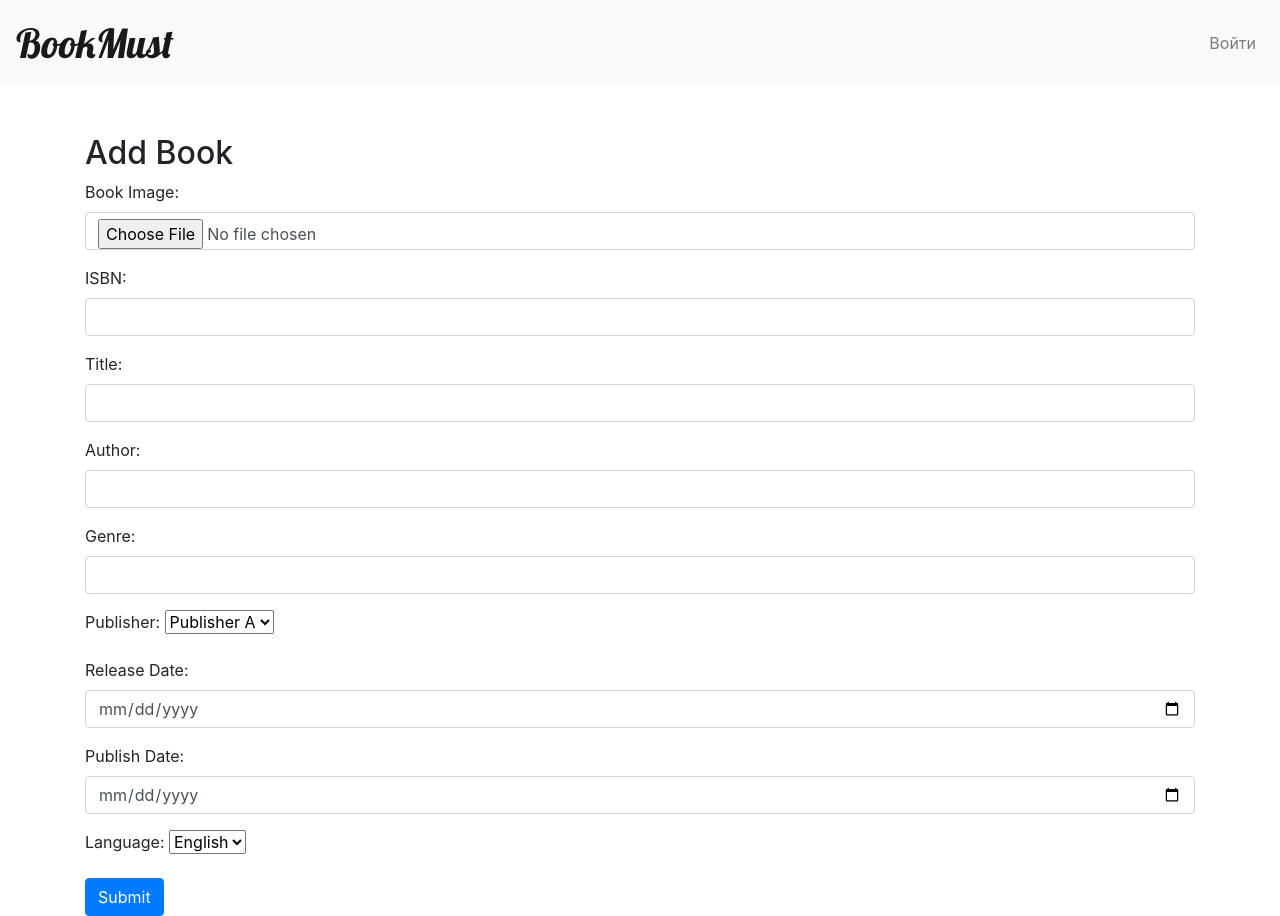
After one commit to stas224/BookMust2.0, a Flask app: template templates/add_update_book_in_pool.html in a window 1280 px wide. The commit adds this page. Run offline with Flask 3, Linux system fonts and the light colour scheme; the template is opened without the code that fills it, so the values that code supplies are empty; some libraries are stand-ins or nearby versions; some web fonts are replaced.

Commit message:
start add logic adding book in general pool

```diff
--- /dev/null
+++ b/templates/add_update_book_in_pool.html
@@ -0,0 +1,52 @@
+{% extends "index.html" %}
+
+{% block content %}
+    <div class="container mt-5">
+        <h2>{{ 'Edit' if book_id else 'Add' }} Book</h2>
+        <form action="{{ url_for('submit_book_form', book_id=book_id if book_id else None) }}" method="post" enctype="multipart/form-data">
+            <div class="mb-3">
+                <label for="image" class="form-label">Book Image:</label>
+                <input type="file" class="form-control" id="image" name="image">
+            </div>
+            <div class="mb-3">
+                <label for="isbn" class="form-label">ISBN:</label>
+                <input type="text" class="form-control" id="isbn" name="isbn">
+            </div>
+            <div class="mb-3">
+                <label for="title" class="form-label">Title:</label>
+                <input type="text" class="form-control" id="title" name="title" required>
+            </div>
+            <div class="mb-3">
+                <label for="author" class="form-label">Author:</label>
+                <input type="text" class="form-control" id="author" name="author" required>
+            </div>
+            <div class="mb-3">
+                <label for="genre" class="form-label">Genre:</label>
+                <input type="text" class="form-control" id="genre" name="genre" required>
+            </div>
+            <div class="mb-3">
+                <label for="publisher" class="form-label">Publisher:</label>
+                <select class="form-select" id="publisher" name="publisher">
+                    <option value="1">Publisher A</option>
+                    <option value="2">Publisher B</option>
+                </select>
+            </div>
+            <div class="mb-3">
+                <label for="release_date" class="form-label">Release Date:</label>
+                <input type="date" class="form-control" id="release_date" name="release_date">
+            </div>
+            <div class="mb-3">
+                <label for="publish_date" class="form-label">Publish Date:</label>
+                <input type="date" class="form-control" id="publish_date" name="publish_date">
+            </div>
+            <div class="mb-3">
+                <label for="language" class="form-label">Language:</label>
+                <select class="form-select" id="language" name="language">
+                    <option value="1">English</option>
+                    <option value="2">French</option>
+                </select>
+            </div>
+            <button type="submit" class="btn btn-primary">Submit</button>
+        </form>
+    </div>
+{% endblock %}
```
Also changed, not shown: templates/detailed_page.html (+4 -14 lines).
